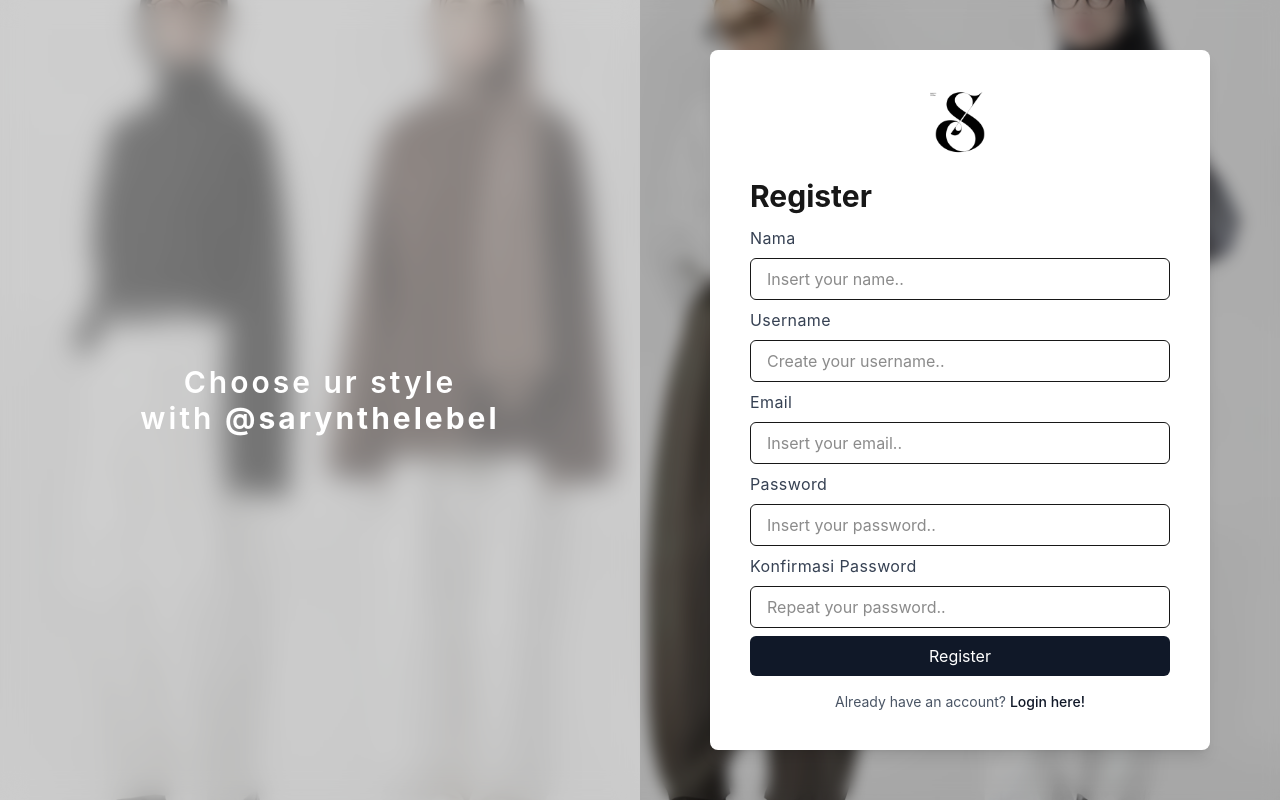
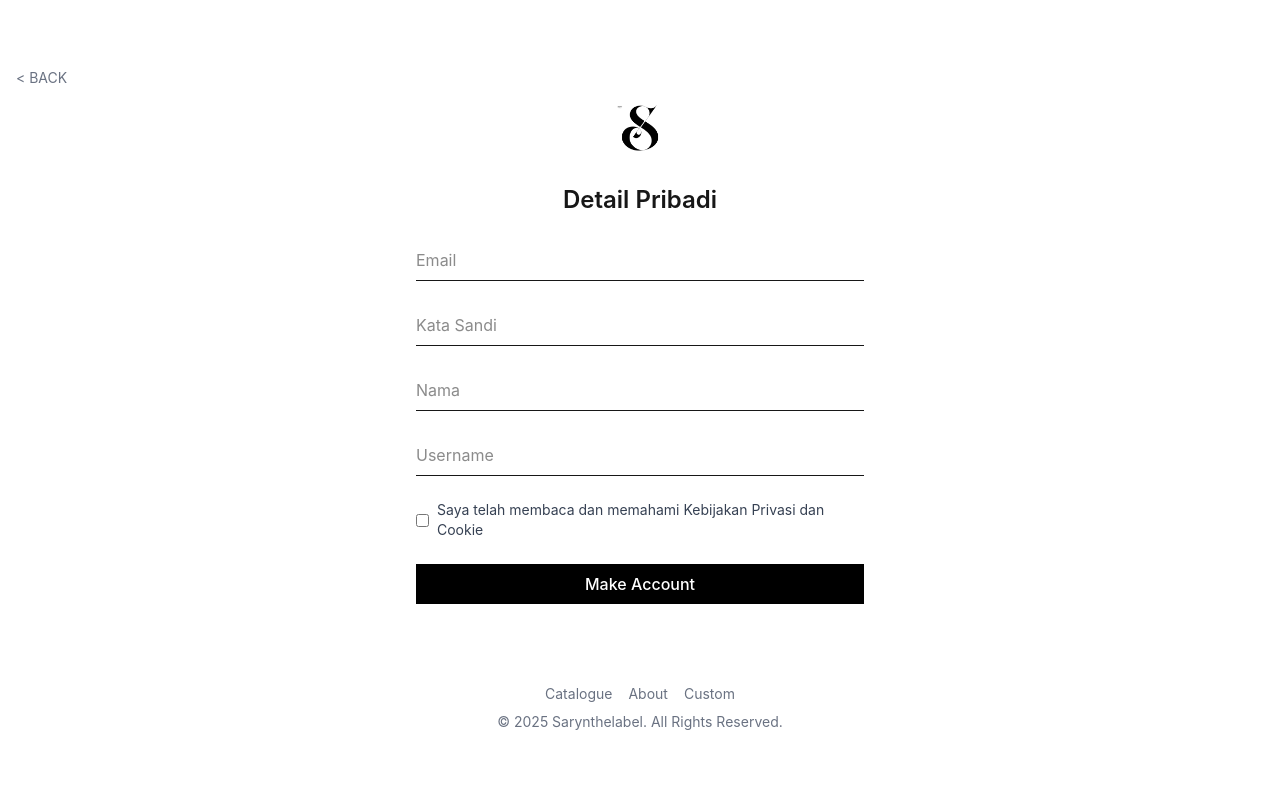
Before and after one commit to ssyaa/fesaryn, a Next.js app: page /register in a window 1280 px wide. Built offline with nearby package versions, Linux system fonts and the light colour scheme; a web font is replaced by a local one.

Commit message:
new regis

```diff
--- a/package.json
+++ b/package.json
@@ -11,6 +11,7 @@
   "dependencies": {
     "axios": "^1.8.4",
     "framer-motion": "^12.7.2",
+    "js-cookie": "^3.0.5",
     "lucide-react": "^0.483.0",
     "next": "^15.3.0",
     "react": "^19.0.0",
@@ -20,6 +21,7 @@
   "devDependencies": {
     "@eslint/eslintrc": "^3",
     "@tailwindcss/postcss": "^4",
+    "@types/js-cookie": "^3.0.6",
     "@types/node": "^20",
     "@types/react": "^19",
     "@types/react-dom": "^19",
--- /dev/null
+++ b/src/app/register/address/page.tsx
@@ -0,0 +1,144 @@
+'use client'
+
+import { useState, useEffect } from 'react'
+import { useRouter } from 'next/navigation'
+
+// Definisikan tipe userData supaya TypeScript paham itu object
+interface UserData {
+    email: string
+    password: string
+    name: string
+    username: string
+}
+
+export default function RegisterAddressPage() {
+    const [address, setAddress] = useState('')
+    const [province, setProvince] = useState('')
+    const [city, setCity] = useState('')
+    const [subcity, setSubcity] = useState('')
+    const [postalcode, setPostalcode] = useState('')
+    const [phone, setPhone] = useState('')
+    const [error, setError] = useState('')
+    const router = useRouter()
+
+    // userData bertipe UserData atau null
+    const [userData, setUserData] = useState<UserData | null>(null)
+
+    useEffect(() => {
+        const data = localStorage.getItem('userRegisterData')
+        if (data) {
+        setUserData(JSON.parse(data))
+        } else {
+        router.push('/register') // kalau gak ada data, balik ke register
+        }
+    }, [router])
+
+    const handleSubmit = async (e: React.FormEvent) => {
+        e.preventDefault()
+
+        if (!userData) {
+        setError('Data pengguna tidak ditemukan. Silakan daftar ulang.')
+        return
+        }
+
+        // Spread userData yang sudah pasti object
+        const postData = {
+        ...userData,
+        address,
+        province,
+        city,
+        subcity,
+        postalcode,
+        phone,
+        }
+
+        try {
+        const res = await fetch('http://localhost:8000/api/register', {
+            method: 'POST',
+            headers: { 'Content-Type': 'application/json' },
+            body: JSON.stringify(postData),
+        })
+
+        if (res.ok) {
+            localStorage.removeItem('userRegisterData')
+            router.push('/login')
+        } else {
+            const data = await res.json()
+            setError(data.message || 'Terjadi kesalahan saat registrasi.')
+        }
+        } catch (err) {
+        setError('Gagal menghubungi server.')
+        }
+    }
+
+    return (
+        <div className="flex flex-col items-center justify-center min-h-screen px-4 py-10 bg-white">
+        <h1 className="text-2xl font-semibold mb-6">Alamat dan Kontak</h1>
+
+        <form onSubmit={handleSubmit} className="w-full max-w-md space-y-6">
+            <input
+            type="text"
+            placeholder="Alamat"
+            className="w-full border-b py-2 focus:outline-none"
+            value={address}
+            onChange={(e) => setAddress(e.target.value)}
+            required
+            />
+
+            <input
+            type="text"
+            placeholder="Provinsi"
+            className="w-full border-b py-2 focus:outline-none"
+            value={province}
+            onChange={(e) => setProvince(e.target.value)}
+            required
+            />
+
+            <input
+            type="text"
+            placeholder="Kota"
+            className="w-full border-b py-2 focus:outline-none"
+            value={city}
+            onChange={(e) => setCity(e.target.value)}
+            required
+            />
+
+            <input
+            type="text"
+            placeholder="Kecamatan"
+            className="w-full border-b py-2 focus:outline-none"
+            value={subcity}
+            onChange={(e) => setSubcity(e.target.value)}
+            required
+            />
+
+            <input
+            type="text"
+            placeholder="Kode Pos"
+            className="w-full border-b py-2 focus:outline-none"
+            value={postalcode}
+            onChange={(e) => setPostalcode(e.target.value)}
+            required
+            />
+
+            <input
+            type="text"
+            placeholder="Nomor Telepon"
+            className="w-full border-b py-2 focus:outline-none"
+            value={phone}
+            onChange={(e) => setPhone(e.target.value)}
+            required
+            />
+
+            {error && <p className="text-red-600 text-sm">{error}</p>}
+
+            <button
+            type="submit"
+            className="w-full py-2 bg-black text-white font-medium hover:opacity-90 transition"
+            >
+            Daftar Sekarang
+            </button>
+        </form>
+        </div>
+    )
+}
--- a/src/app/register/page.tsx
+++ b/src/app/register/page.tsx
@@ -1,166 +1,112 @@
-"use client";
+'use client'
 
-import { useState } from "react";
-import { useRouter } from "next/navigation";
-import axios from "axios";
-import * as React from "react";
-import Image from "next/image";
-import Link from "next/link";
+import { useState } from 'react'
+import { useRouter } from 'next/navigation'
 
-export default function Register() {
-  const [name, setName] = useState("");
-  const [username, setUsername] = useState("");
-  const [email, setEmail] = useState("");
-  const [password, setPassword] = useState("");
-  const [confirmPassword, setConfirmPassword] = useState("");
-  const [error, setError] = useState("");
-  const router = useRouter();
+export default function RegisterPage() {
+  const [email, setEmail] = useState('')
+  const [password, setPassword] = useState('')
+  const [name, setName] = useState('')
+  const [username, setUsername] = useState('')
+  const [agree, setAgree] = useState(false)
+  const [error, setError] = useState('')
+  const router = useRouter()
 
-  const handleRegister = async (e: React.FormEvent) => {
-    e.preventDefault();
+  const handleSubmit = (e: React.FormEvent) => {
+    e.preventDefault()
 
-    if (password !== confirmPassword) {
-      setError("Password tidak cocok!");
-      return;
+    if (!agree) {
+      setError('Kamu harus menyetujui kebijakan privasi.')
+      return
     }
 
-    try {
-      await axios.post("/api/register", {
+    const userData = {
       name,
       username,
       email,
       password,
-        confirmPassword,
-      });
+      password_confirmation: password, // backend biasanya butuh ini, walau controller kamu nggak eksplisit cek confirmation
+    }
 
-      localStorage.setItem("isLoggedIn", "true");
-      router.push("/user");
-    } catch (error) {
-      if (axios.isAxiosError(error)) {
-        setError(
-          "Terjadi kesalahan saat registrasi. Periksa kembali data yang dimasukkan."
-        );
-      } else {
-        setError("Terjadi kesalahan jaringan.");
+    localStorage.setItem('userRegisterData', JSON.stringify(userData))
+    router.push('/register/address')
   }
-    }
-  };
 
   return (
-    <div
-      className="relative flex min-h-screen bg-cover bg-center"
-      style={{ backgroundImage: "url('/images/beranda.jpg')" }}
-    >
-      {/* Overlay blur */}
-      <div className="absolute inset-0 bg-black/30 backdrop-blur-sm z-0" />
+    <div className="flex flex-col items-center justify-center min-h-screen px-4 py-10 bg-white">
+      <a href="/" className="self-start mb-4 text-sm text-gray-500">&lt; BACK</a>
 
-      {/* Layout kiri kanan */}
-      <div className="relative z-10 flex flex-1">
-        {/* Kotak kiri */}
-        <div className="w-1/2 flex items-center justify-center bg-white/40 backdrop-blur-md text-white p-8">
-          <h1 className="text-3xl font-semibold text-center tracking-widest">
-            Choose ur style <br />
-            with <span className="font-bold">@sarynthelebel</span>
-          </h1>
+      <div className="mb-8">
+        <img src="/sarynlogo.png" alt="Logo" className="h-12" />
       </div>
 
-        {/* Kotak kanan */}
-        <div className="w-1/2 flex items-center justify-center p-2">
-          <div className="bg-white shadow-lg rounded-lg p-10 h-[700px] w-[500px]">
-            <Image
-              src="/sarynlogo.png"
-              alt="Saryn Logo"
-              width={64}
-              height={64}
-              className="mx-auto mb-4"
+      <h1 className="text-2xl font-semibold mb-6">Detail Pribadi</h1>
+
+      <form onSubmit={handleSubmit} className="w-full max-w-md space-y-6">
+        <input
+          type="email"
+          placeholder="Email"
+          className="w-full border-b py-2 focus:outline-none"
+          value={email}
+          onChange={(e) => setEmail(e.target.value)}
+          required
         />
-            <h2 className="text-3xl font-bold text-left mb-3 mt-6">Register</h2>
-            <form onSubmit={handleRegister}>
-              <div className="mb-2">
-                <label className="block text-gray-700 tracking-wide">
-                  Nama
-                </label>
+
+        <input
+          type="password"
+          placeholder="Kata Sandi"
+          className="w-full border-b py-2 focus:outline-none"
+          value={password}
+          onChange={(e) => setPassword(e.target.value)}
+          required
+        />
+
         <input
           type="text"
+          placeholder="Nama"
+          className="w-full border-b py-2 focus:outline-none"
           value={name}
           onChange={(e) => setName(e.target.value)}
-                  className="w-full mt-2 px-4 py-2 border rounded-md focus:outline-none focus:ring-2 focus:ring-grey-300"
-                  placeholder="Insert your name.."
           required
         />
-              </div>
-              <div className="mb-2">
-                <label className="block text-gray-700 tracking-wide">
-                  Username
-                </label>
+
         <input
           type="text"
+          placeholder="Username"
+          className="w-full border-b py-2 focus:outline-none"
           value={username}
           onChange={(e) => setUsername(e.target.value)}
-                  className="w-full mt-2 px-4 py-2 border rounded-md focus:outline-none focus:ring-2 focus:ring-grey-300"
-                  placeholder="Create your username.."
           required
         />
-              </div>
-              <div className="mb-2">
-                <label className="block text-gray-700 tracking-wide">
-                  Email
+
+        <label className="flex items-center text-sm text-gray-700">
+          <input
+            type="checkbox"
+            checked={agree}
+            onChange={(e) => setAgree(e.target.checked)}
+            className="mr-2"
+          />
+          Saya telah membaca dan memahami Kebijakan Privasi dan Cookie
         </label>
-                <input
-                  type="email"
-                  value={email}
-                  onChange={(e) => setEmail(e.target.value)}
-                  className="w-full mt-2 px-4 py-2 border rounded-md focus:outline-none focus:ring-2 focus:ring-grey-300"
-                  placeholder="Insert your email.."
-                  required
-                />
-              </div>
-              <div className="mb-2">
-                <label className="block text-gray-700 tracking-wide">
-                  Password
-                </label>
-                <input
-                  type="password"
-                  value={password}
-                  onChange={(e) => setPassword(e.target.value)}
-                  className="w-full mt-2 px-4 py-2 border rounded-md focus:outline-none focus:ring-2 focus:ring-grey-300"
-                  placeholder="Insert your password.."
-                  required
-                />
-              </div>
-              <div className="mb-2">
-                <label className="block text-gray-700 tracking-wide">
-                  Konfirmasi Password
-                </label>
-                <input
-                  type="password"
-                  value={confirmPassword}
-                  onChange={(e) => setConfirmPassword(e.target.value)}
-                  className="w-full mt-2 px-4 py-2 border rounded-md focus:outline-none focus:ring-2 focus:ring-grey-300"
-                  placeholder="Repeat your password.."
-                  required
-                />
-                {error && <p className="text-red-500 text-sm">{error}</p>}
-              </div>
+
+        {error && <p className="text-red-600 text-sm">{error}</p>}
+
         <button
           type="submit"
-                className="w-full bg-gray-900 text-white py-2 rounded-md hover:bg-gray-800"
+          className="w-full py-2 bg-black text-white font-medium hover:opacity-90 transition"
         >
-                Register
+          Make Account
         </button>
       </form>
-            <p className="mt-4 text-center text-sm text-gray-600">
-              Already have an account?{" "}
-              <Link
-                href="/login"
-                className="text-gray-900 hover:underline font-medium"
-              >
-                Login here!
-              </Link>
-            </p>
+
+      <footer className="mt-16 text-center text-sm text-gray-500">
+        <div className="flex justify-center space-x-4 mt-4 mb-2">
+          <a href="#">Catalogue</a>
+          <a href="#">About</a>
+          <a href="#">Custom</a>
         </div>
+        <p>&copy; 2025 Sarynthelabel. All Rights Reserved.</p>
+      </footer>
     </div>
-      </div>
-    </div>
-  );
+  )
 }
```
Also changed, not shown: src/app/components/profile.tsx (+49 -16 lines), src/app/login/page.tsx (+6 -4 lines), src/context/Authcontext.tsx (+14 -5 lines), 1 other file (tests, documents, lock files or other folders). Lines whose indentation alone changed are shown as unchanged.
